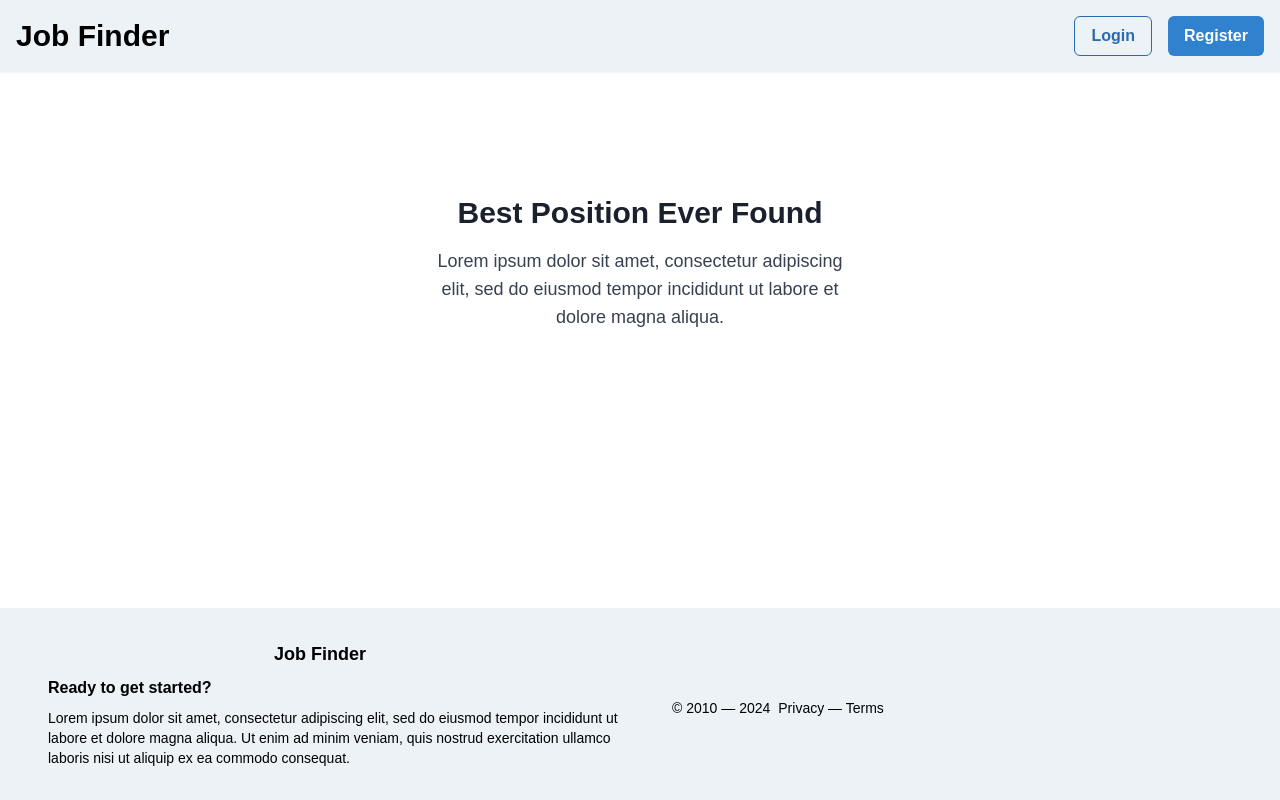
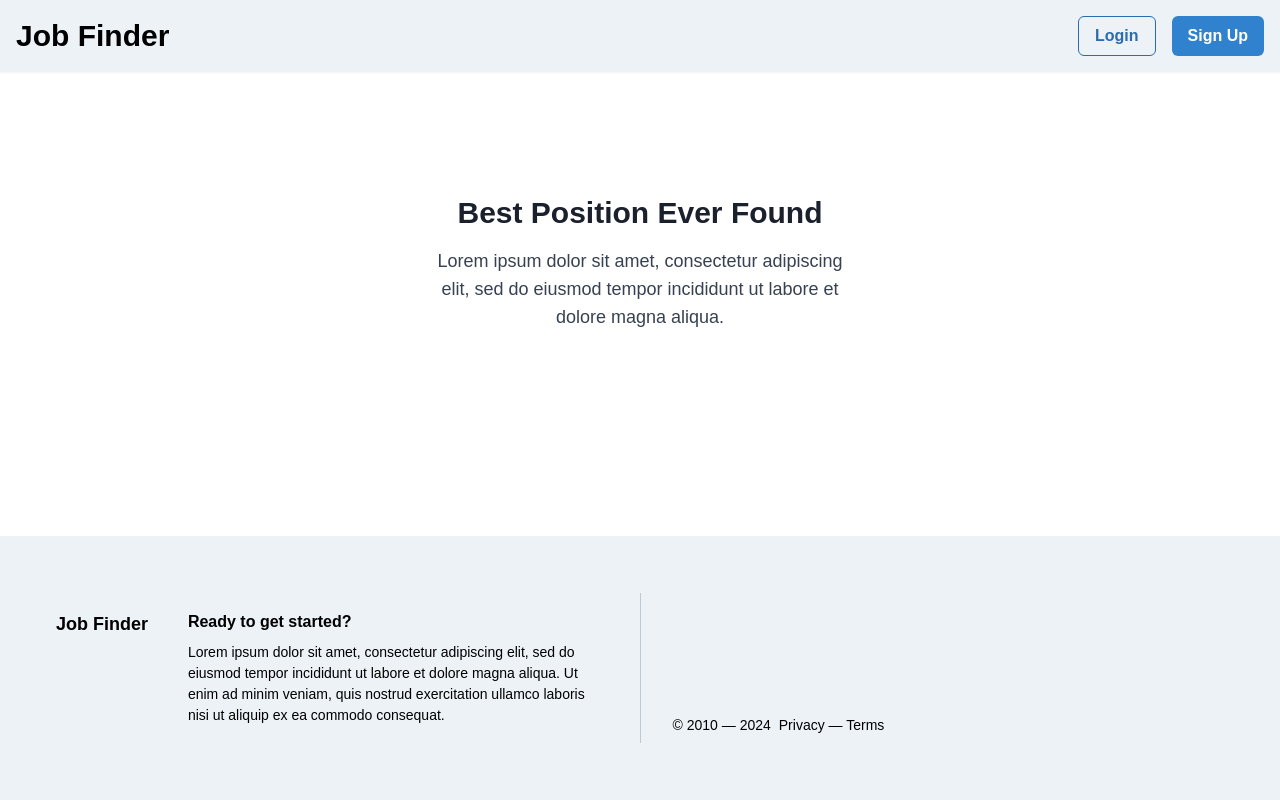
Before and after one commit to enesmalikdmn/job-finder, a Next.js app: page / in a window 1280 px wide. Built offline with nearby package versions, Linux system fonts and the light colour scheme.

Commit message:
fix: footer company name view bug

```diff
--- a/app/components/Footer.tsx
+++ b/app/components/Footer.tsx
@@ -9,6 +9,7 @@ const Footer = () => {
       bg="gray.100"
       color="black"
       p={8}
+      h="33vh"
       textAlign="center"
       className="flex flex-col justify-between"
     >
@@ -22,11 +23,13 @@ const Footer = () => {
           className="w-full lg:w-1/2 pr-4"
           mb={{ base: 6, lg: 0 }} // Mobilde alt boşluk ekleyip büyük ekranlarda kaldırıyoruz
         >
-          <Flex direction="column">
-            <Text className="text-lg font-bold mb-2">Job Finder</Text>
-            <Box className="w-full ml-4 text-left">
-              <Text className="text-md font-semibold">Ready to get started?</Text>
-              <Text className="mt-2 text-sm">
+          <Flex>
+            <Text className="text-lg font-bold mb-2" w="25%">Job Finder</Text>
+            <Box w="75%" ml={4} textAlign="left">
+              <Text fontSize="md" fontWeight="semibold">
+                Ready to get started?
+              </Text>
+              <Text mt={2} fontSize="sm">
                 Lorem ipsum dolor sit amet, consectetur adipiscing elit, sed do eiusmod tempor incididunt ut labore et dolore magna aliqua. Ut enim ad minim veniam, quis nostrud exercitation ullamco laboris nisi ut aliquip ex ea commodo consequat.
               </Text>
             </Box>
@@ -34,7 +37,7 @@ const Footer = () => {
         </Box>
 
         <Divider
-          orientation={{ base: 'horizontal', lg: 'vertical' }} // Mobilde yatay, büyük ekranda dikey
+          orientation='vertical'
           borderColor="gray.400"
           h={{ base: 'auto', lg: '75%' }}
           mx={4}
--- a/app/components/Header.tsx
+++ b/app/components/Header.tsx
@@ -84,7 +84,7 @@ const Header = ({ short }: { short?: boolean }) => {
                 variant="solid"
                 onClick={() => router.push('/register')}
               >
-                Register
+                Sign Up
               </Button>
             </Flex>
           )}
```
